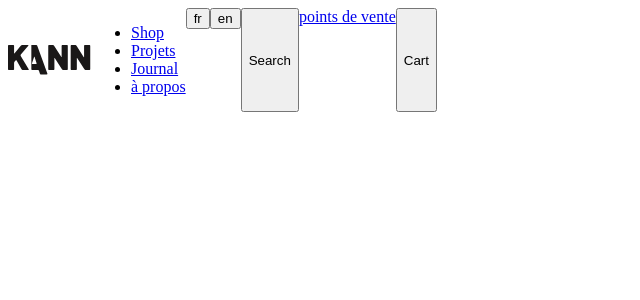
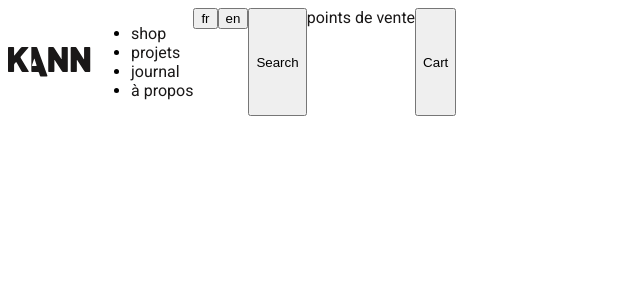
Before and after one commit to deadbeathd07/kann, a Vue app: page / in a window 1280 px wide. Shown: the top 300 px of the page, without its empty margins (0-640 px from the left). Built offline with nearby package versions, Linux system fonts and the light colour scheme.

Commit message:
блок ссылки импортирован в основной файл стилей, импортироан основной шрифт и применет ко всему документу

```diff
--- a/src/assets/styles/index.scss
+++ b/src/assets/styles/index.scss
@@ -0,0 +1,7 @@
+@import url('https://fonts.googleapis.com/css2?family=Roboto:wght@400;700&display=swap');
+
+@import url('./KannLink.scss');
+
+:root {
+	font-family: 'Roboto', sans-serif;
+}
```
